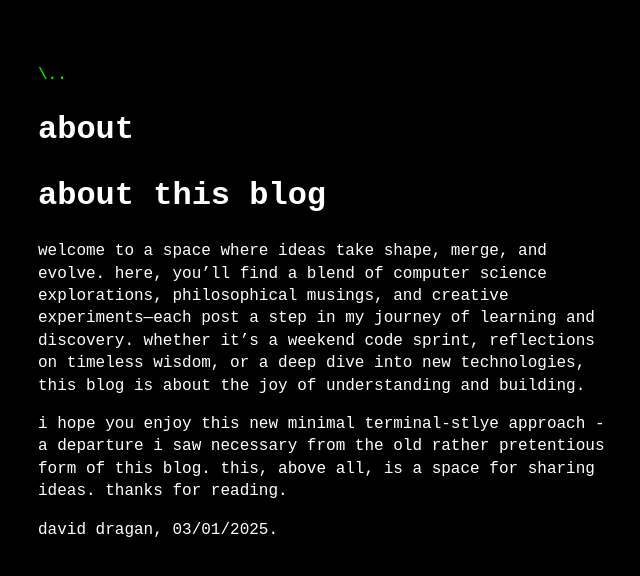
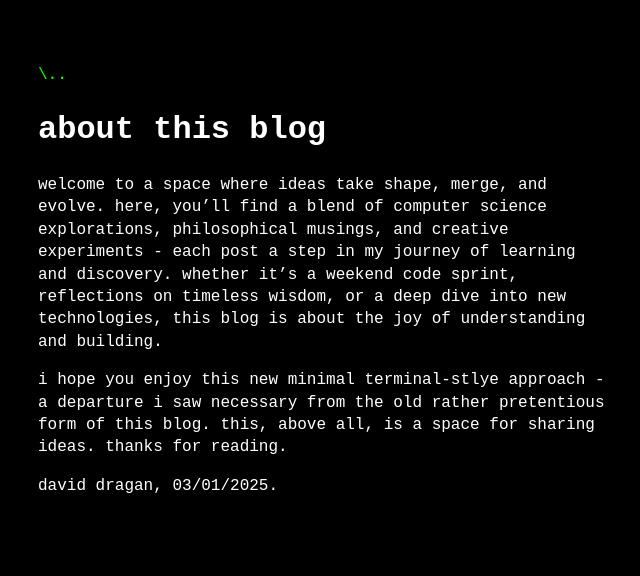
Before and after one commit to DavidDragan1/_blog, a Jekyll site: the page built from about.md, in a window 1280 px wide. Shown: the top 576 px of the page, without its empty margins (314-954 px from the left). Built offline with Jekyll 4.4.1, drawn with Linux system fonts in a browser that asks for light colours; some web fonts are replaced.

Commit message:
about page & add fables cat

```diff
--- a/about.md
+++ b/about.md
@@ -1,9 +1,9 @@
 ---
 layout: page
-title: About
+title: About This Blog
 ---
-# About This Blog
-Welcome to a space where ideas take shape, merge, and evolve. Here, you'll find a blend of computer science explorations, philosophical musings, and creative experiments—each post a step in my journey of learning and discovery. Whether it's a weekend code sprint, reflections on timeless wisdom, or a deep dive into new technologies, this blog is about the joy of understanding and building.
+
+Welcome to a space where ideas take shape, merge, and evolve. Here, you'll find a blend of computer science explorations, philosophical musings, and creative experiments - each post a step in my journey of learning and discovery. Whether it's a weekend code sprint, reflections on timeless wisdom, or a deep dive into new technologies, this blog is about the joy of understanding and building.
 
 I hope you enjoy this new minimal terminal-stlye approach - a departure I saw necessary from the old rather pretentious form of this blog. This, above all, is a space for sharing ideas. Thanks for reading.
 
```
Also changed, not shown: _data/menu.yml (+4 -4 lines), fables-archive.md (added, +5 -0 lines), muse-archive.md (+1 -1 lines), proj-archive.md (+1 -1 lines).
